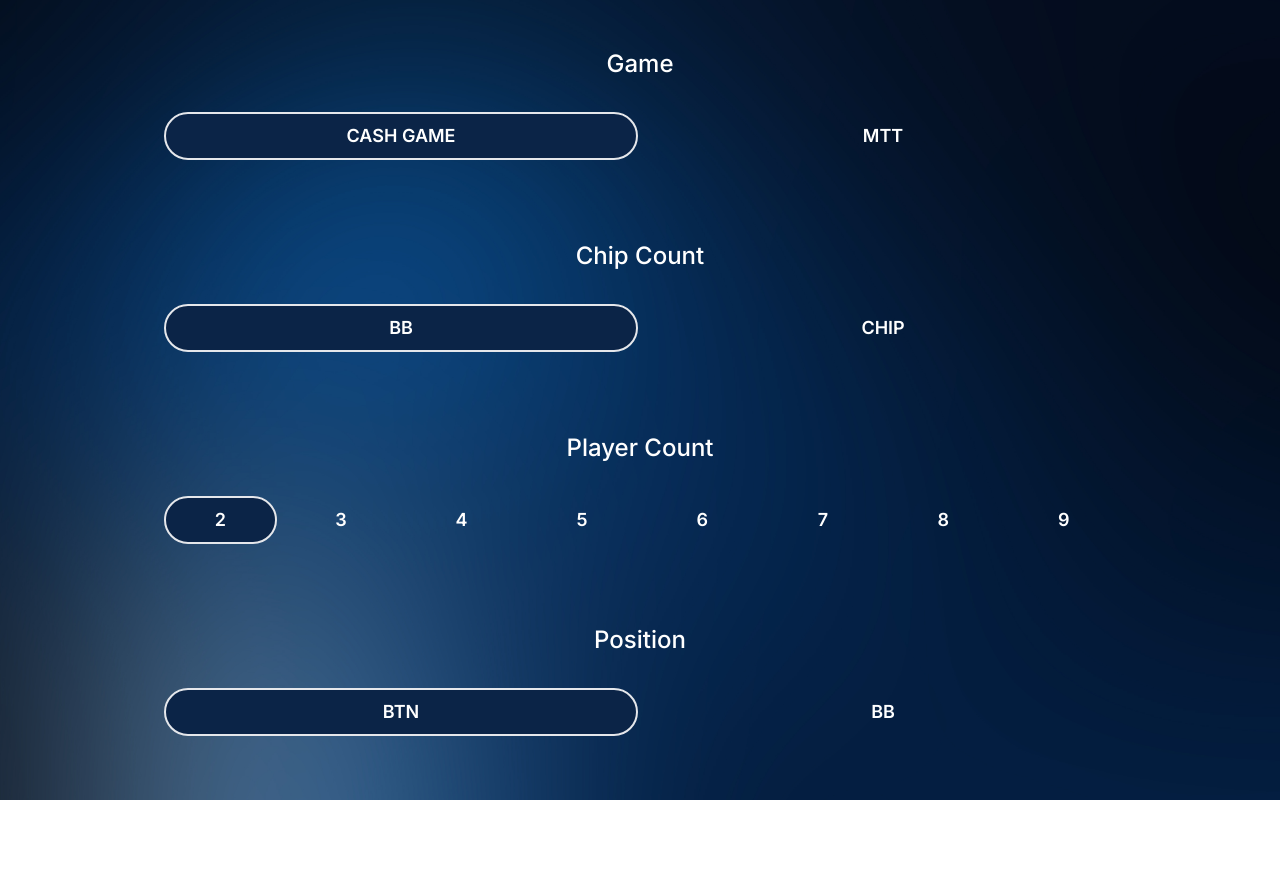
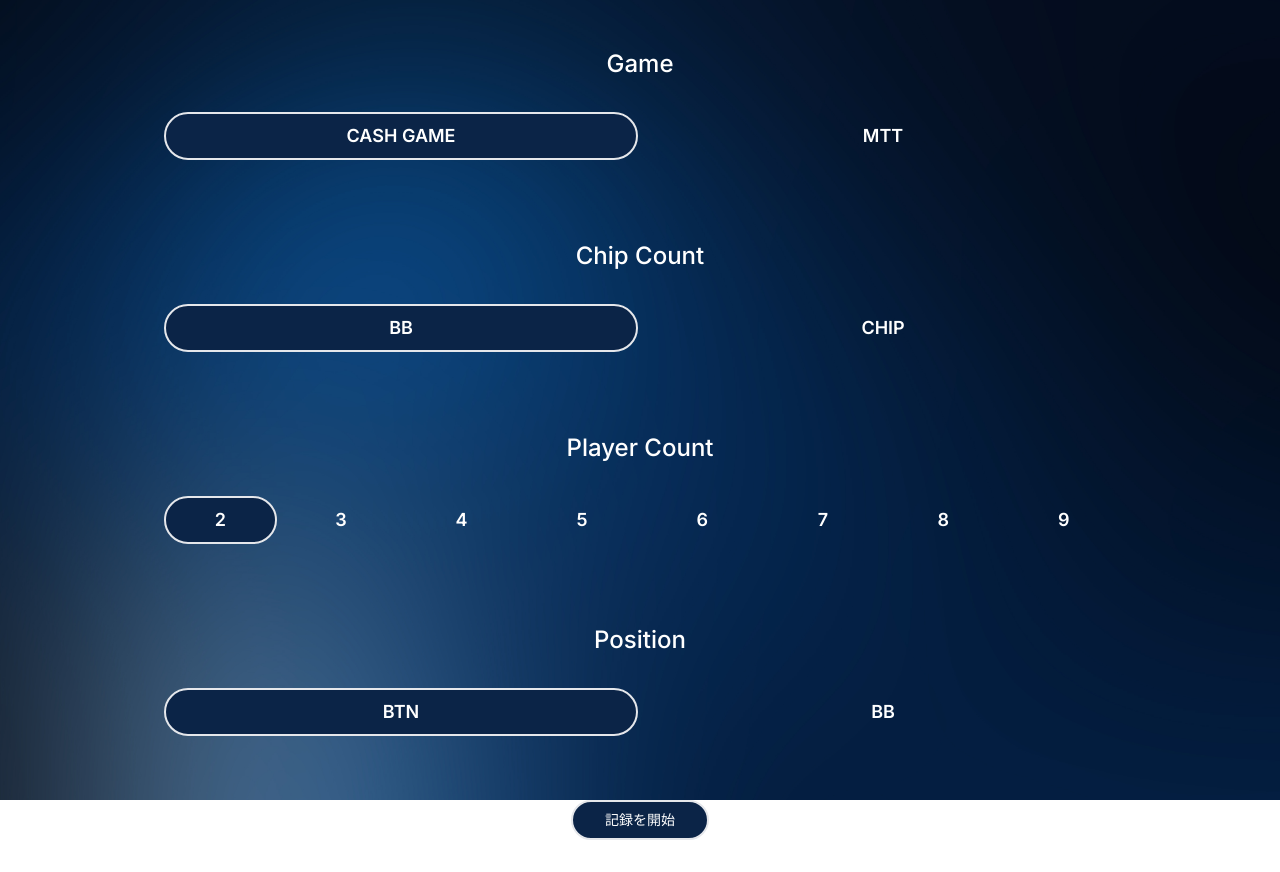
Before and after one commit to Suto-Michimasa/poker_handshare_app, a Next.js app in the folder frontend/: page /record/setting in a window 1280 px wide. Before the commit the page ends 800 px from the top, so only its background shows below. Built offline with nearby package versions, Linux system fonts and the light colour scheme.

Commit message:
add button

```diff
--- a/frontend/src/app/features/record/components/SettingForm.tsx
+++ b/frontend/src/app/features/record/components/SettingForm.tsx
@@ -57,6 +57,15 @@ export const SettingForm: React.FC = () => {
           onTabChange={handlePositionChange}
         />
       </form>
+      {/* 記録を開始ボタン */}
+      <div className="flex flex-col items-center">
+        <button
+          type="submit"
+          className="bg-[#0B2447] text-sm sm:text-md text-white hover:bg-[#19376D] border-2 border-gray-200 sm:rounded-full rounded-2xl sm:py-2 py-1 px-8 my-8"
+        >
+          記録を開始
+        </button>
+      </div>
     </FormProvider>
   );
 };
--- a/frontend/src/app/features/record/logic/getPositionOptions.ts
+++ b/frontend/src/app/features/record/logic/getPositionOptions.ts
@@ -16,8 +16,8 @@ export const getPositionOptions = (count: string) => {
     case '8':
       return ['UTG', 'UTG1', 'UTG2', 'HJ', 'CO', 'BTN', 'SB', 'BB'];
     case '9':
-      return ['UTG', 'UTG1', 'UTG2', 'LO', 'HJ', 'CO', 'BTN', 'SB', 'BB'];
+      return ['UTG', 'UTG1', 'UTG2', 'LJ', 'HJ', 'CO', 'BTN', 'SB', 'BB'];
     default:
-      return ['UTG', 'UTG1', 'UTG2', 'LO', 'HJ', 'CO', 'BTN', 'SB', 'BB'];
+      return ['UTG', 'UTG1', 'UTG2', 'LJ', 'HJ', 'CO', 'BTN', 'SB', 'BB'];
   }
 };
```
